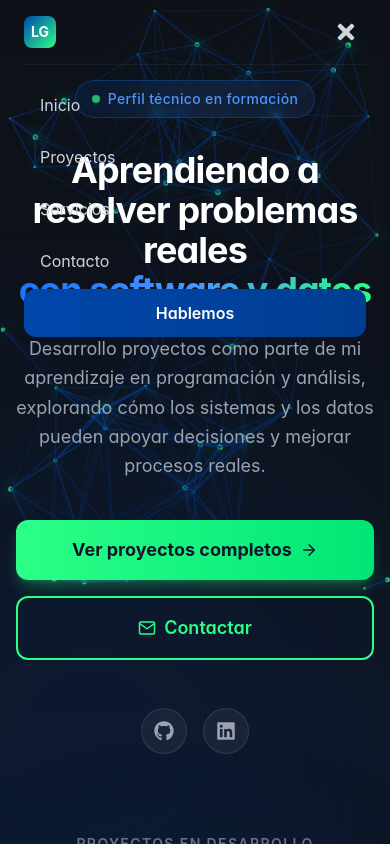
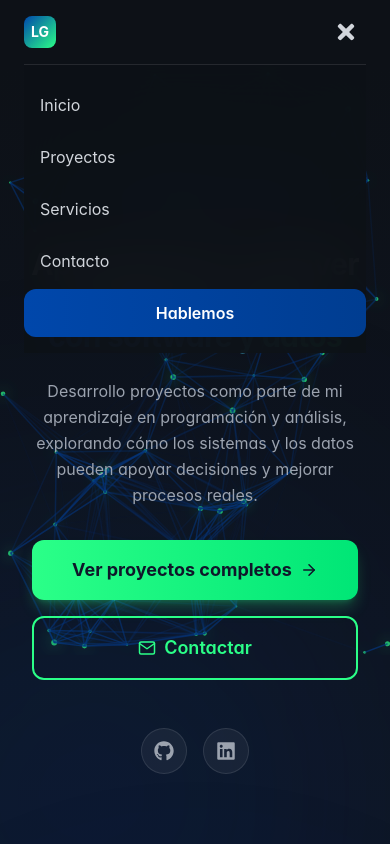
Before and after one commit to lgavegno/mi-portafolio, a React (Vite) app: page / in a window 390 px wide. Both pictures are taken after a click on the button 346 px from the left and 32 px from the top of the page. Shown: the top 844 px of the page. Built offline with nearby package versions, Linux system fonts and the light colour scheme.

Commit message:
Refactor: correcciones en responsive

```diff
--- a/src/components/Header.jsx
+++ b/src/components/Header.jsx
@@ -139,9 +139,9 @@ const Header = () => {
               animate={{ opacity: 1, height: 'auto' }}
               exit={{ opacity: 0, height: 0 }}
               transition={{ duration: 0.2 }}
-              className="md:hidden overflow-hidden"
+              className="md:hidden overflow-hidden bg-slate-950/95 backdrop-blur-xl"
             >
-              <div className="py-4 space-y-1 border-t border-white/5">
+              <div className="py-4 space-y-1 border-t border-white/10">
                 {navLinks.map((link, index) => (
                   <motion.a
                     key={link.href}
--- a/src/features/hero/HeroBanner.jsx
+++ b/src/features/hero/HeroBanner.jsx
@@ -139,7 +139,7 @@ const HeroBanner = () => {
   return (
     <section
       id="inicio"
-      className="relative min-h-screen flex flex-col justify-center overflow-hidden bg-gradient-to-b from-slate-950 via-slate-900 to-slate-800"
+      className="relative min-h-screen flex flex-col justify-center overflow-hidden bg-gradient-to-b from-slate-950 via-slate-900 to-slate-800 pt-8 md:pt-0"
     >
       {/* Neural Network Animation - Solo en la parte superior */}
       <div className="absolute top-0 left-0 right-0 h-[70vh] overflow-hidden pointer-events-none" style={{ zIndex: 1 }}>
@@ -184,7 +184,7 @@ const HeroBanner = () => {
           {/* Headline principal */}
           <motion.h1
             variants={fadeInUp}
-            className="text-4xl sm:text-5xl md:text-6xl lg:text-7xl font-bold mb-6 tracking-tight"
+            className="text-3xl sm:text-4xl md:text-5xl lg:text-6xl xl:text-7xl font-bold mb-6 tracking-tight"
           >
             <span className="text-white">Aprendiendo a resolver problemas reales</span>
             <br />
@@ -196,7 +196,7 @@ const HeroBanner = () => {
           {/* Subtítulo */}
           <motion.p
             variants={fadeInUp}
-            className="text-lg md:text-xl text-gray-400 mb-10 max-w-2xl mx-auto leading-relaxed"
+            className="text-base sm:text-lg md:text-xl text-gray-400 mb-8 sm:mb-10 max-w-2xl mx-auto leading-relaxed px-2 sm:px-0"
           >
             Desarrollo proyectos como parte de mi aprendizaje en programación y análisis,
             explorando cómo los sistemas y los datos pueden apoyar decisiones
@@ -206,7 +206,7 @@ const HeroBanner = () => {
           {/* CTAs */}
           <motion.div
             variants={fadeInUp}
-            className="flex flex-col sm:flex-row gap-4 justify-center mb-12"
+            className="flex flex-col sm:flex-row gap-4 justify-center mb-12 mt-6 sm:mt-8 px-4 sm:px-0"
           >
             <Button
               variant="accent"
--- a/src/layouts/MainLayout.jsx
+++ b/src/layouts/MainLayout.jsx
@@ -11,7 +11,7 @@ const MainLayout = ({ children }) => {
         initial={{ opacity: 0 }}
         animate={{ opacity: 1 }}
         transition={{ duration: 0.3 }}
-        className="w-full max-w-[100vw] overflow-x-hidden"
+        className="w-full max-w-[100vw] overflow-x-hidden pt-16 md:pt-20"
       >
         {children}
       </motion.main>
```
